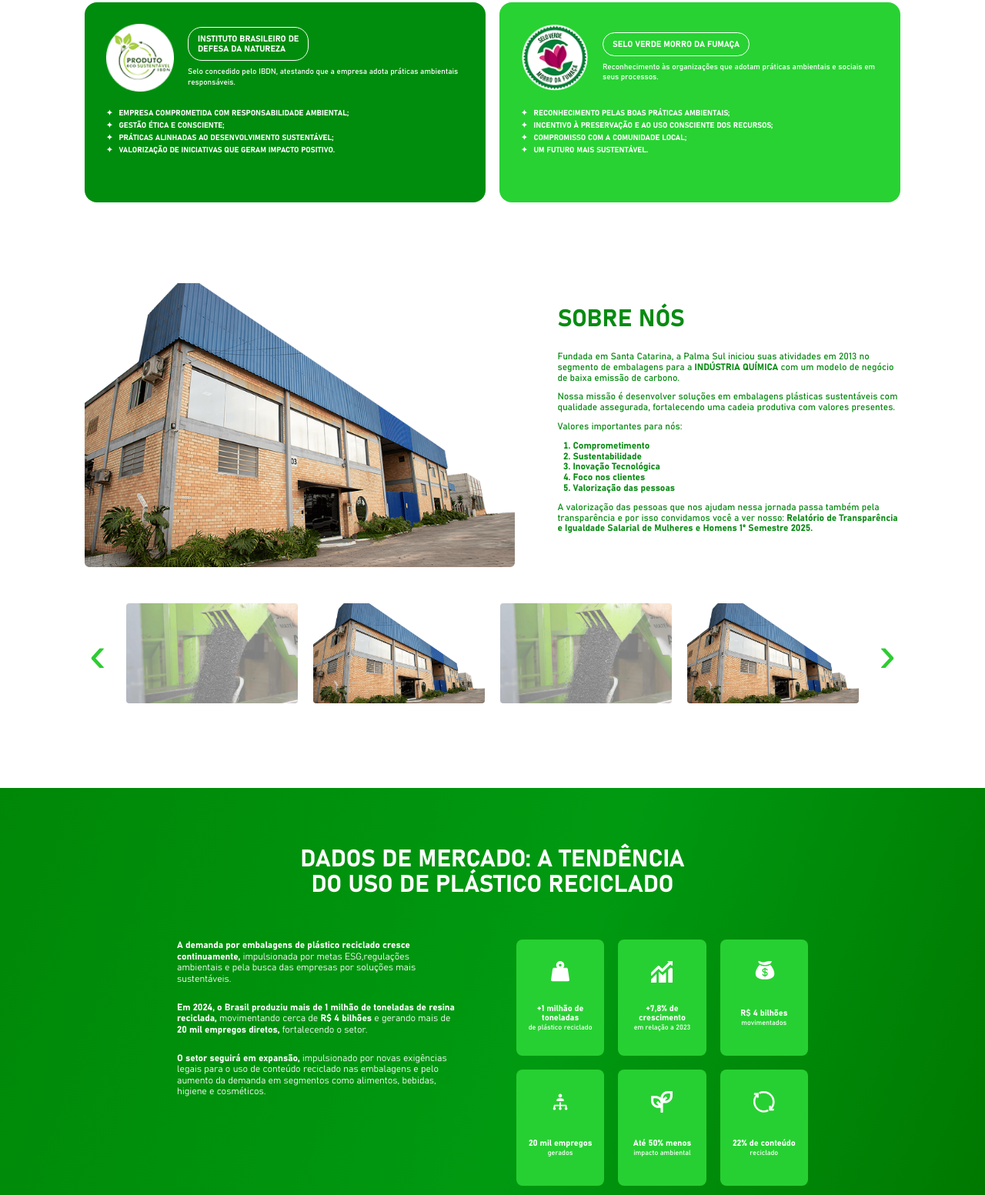
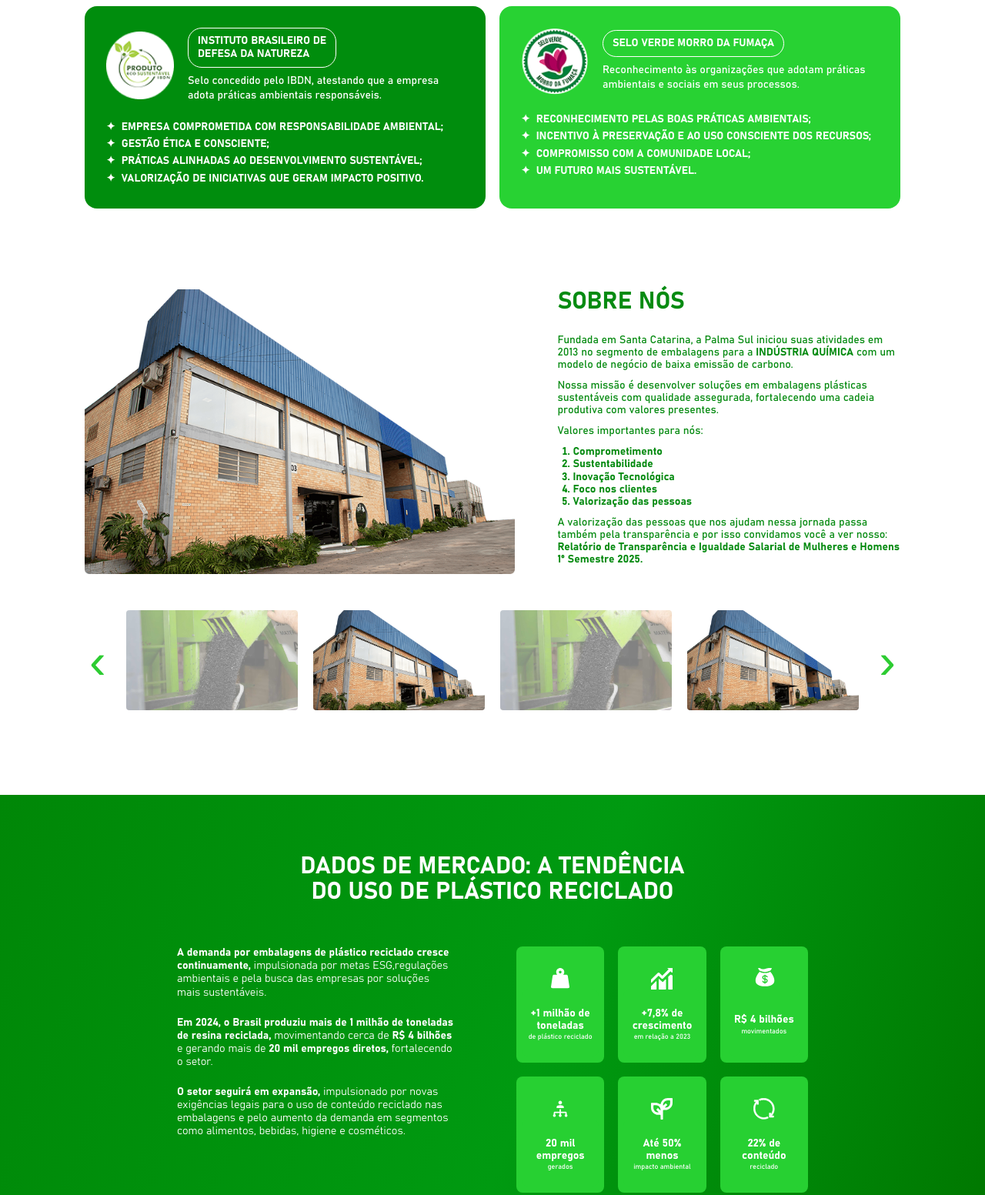
Before and after one commit to Dorstkaue/lppalmasul, a plain HTML site: page index.html in a window 1280 px wide. Shown: the part 1126-2679 px from the top of the page at 77% size. Drawn offline with Linux system fonts and the light colour scheme.

Commit message:
ajuste de fonte

```diff
--- a/style.css
+++ b/style.css
@@ -147,7 +147,7 @@ h2 {
     min-height: 260px;
     padding: 28px;
     color: #fff;
-    font-size: 11px;
+    font-size: 14px;
     display: flex;
     flex-direction: column;
     gap: 20px;
@@ -192,7 +192,7 @@ h2 {
 }
 
 .certificate p {
-    font-size: 10px;
+    font-size: 14px;
     margin: 8px 0 0px;
     line-height: 1.35;
 }
@@ -201,7 +201,7 @@ h2 {
     padding: 0;
     margin: 0;
     list-style: none;
-    font-size: 10px;
+    font-size: 14px;
     line-height: 1.6;
     font-weight: 700;
 }
@@ -229,7 +229,7 @@ h2 {
 
 .about p,
 .about ol {
-    font-size: 12px;
+    font-size: 14px;
     line-height: 1.15;
     margin: 0 0 11px
 }
@@ -292,7 +292,7 @@ h2 {
 }
 
 .market__text p {
-    font-size: 12px;
+    font-size: 14px;
     line-height: 1.22;
     margin: 0 0 22px;
     font-weight:lighter;
@@ -318,7 +318,7 @@ h2 {
     text-align: center;
     min-height: 87px;
     padding: 12px 7px 8px;
-    font-size: 11px;
+    font-size: 14px;
     font-weight: 700;
 
 }
@@ -403,7 +403,7 @@ footer {
     grid-template-columns: repeat(5, 1fr);
     gap: 10px;
     color: #4a4a4a;
-    font-size: 10px
+    font-size: 14px
 }
 
 .footer__inner nav strong {
@@ -521,7 +521,7 @@ footer {
     }
 
     .hero p {
-        font-size: 11px
+        font-size: 14px
     }
 
     .hero__copy {
```
